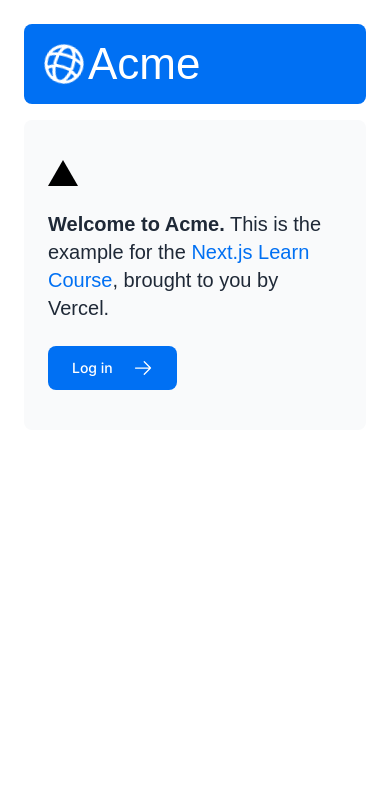
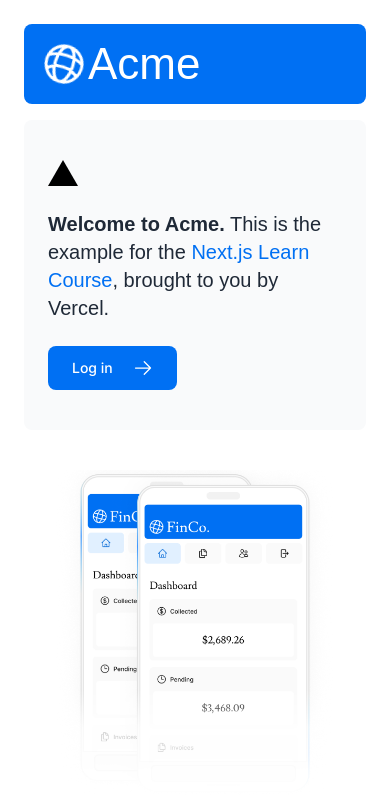
Before and after one commit to JordiNodeJS/nextjs-dashboard, a Next.js app: page / in a window 390 px wide. Shown: the top 796 px of the page. Built offline with nearby package versions, Linux system fonts and the light colour scheme; a web font is replaced by a local one.

Commit message:
Add responsive hero images to the main page

```diff
--- a/app/page.tsx
+++ b/app/page.tsx
@@ -3,6 +3,7 @@
 import Link from "next/link";
 import styles from "@/app/ui/home.module.css";
 import { lusitana } from "./ui/fonts";
+import Image from "next/image";
 
 export default function Page() {
   return (
@@ -35,6 +36,20 @@
         </div>
         <div className="flex items-center justify-center p-6 md:w-3/5 md:px-28 md:py-12">
           {/* Add Hero Images Here */}
+          <Image
+            src="/hero-desktop.png"
+            alt="hero"
+            width={1000}
+            height={760}
+            className="hidden md:block"
+          />
+          <Image
+            src="/hero-mobile.png"
+            alt="hero"
+            width={560}
+            height={620}
+            className="block md:hidden"
+          />
         </div>
       </div>
     </main>
```
